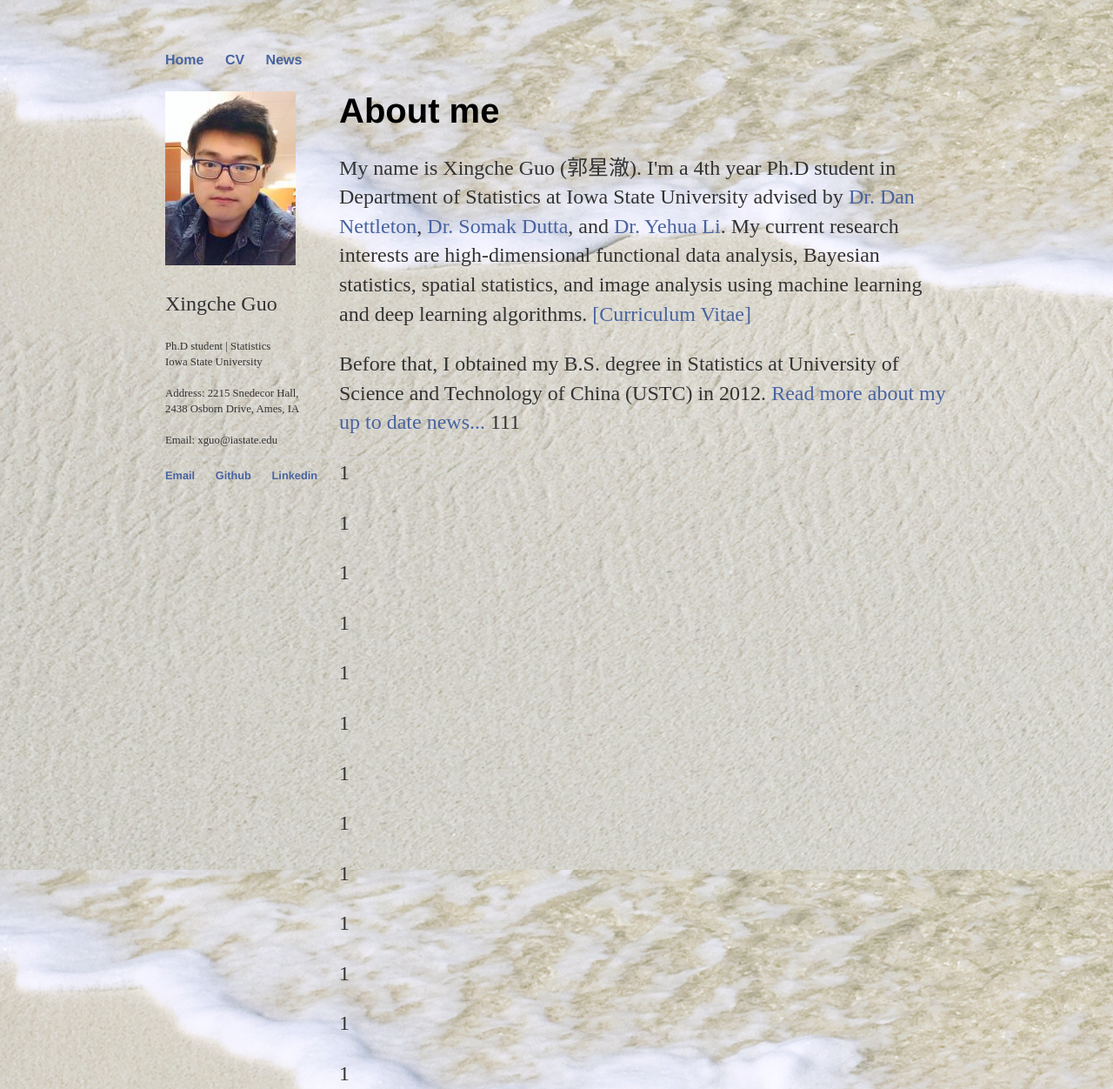
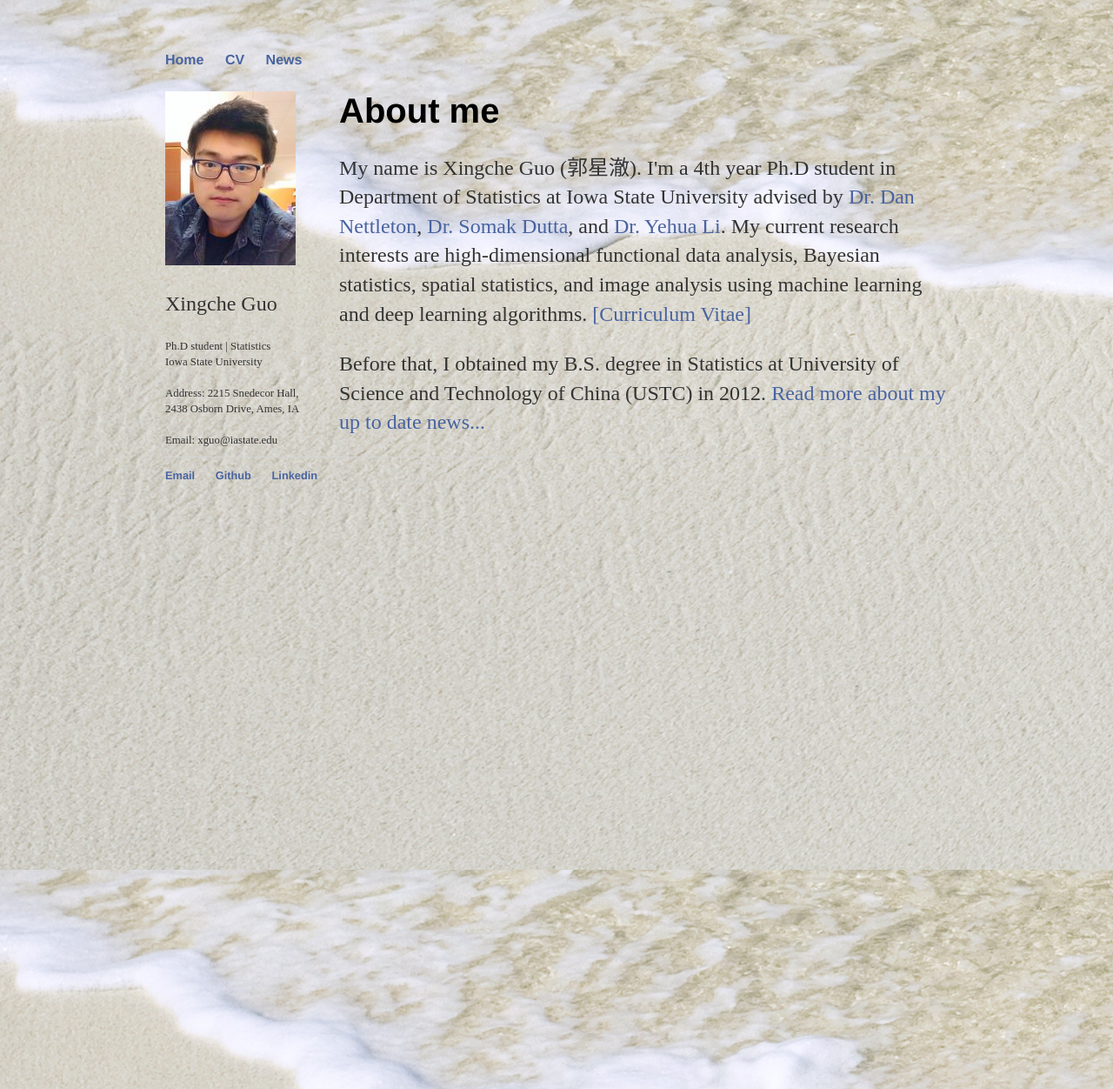
Before and after one commit to xingcheg/xingcheg.github.io, a Jekyll site: the page built from index.html, in a window 1280 px wide. Shown: the whole page at 87% size. Built offline with Jekyll 4.4.1, drawn with Linux system fonts in a browser that asks for light colours.

Commit message:
Update index.html

```diff
--- a/index.html
+++ b/index.html
@@ -14,18 +14,5 @@
 		deep learning algorithms. <a href="/cv">[Curriculum Vitae]</a></p>
 	<p>Before that, I obtained my B.S. degree in Statistics at University of Science and Technology
 	   of China (USTC) in 2012.
-	   <a href="/news">Read more about my up to date news...</a> 111 </p>
-	<p> 1 </p>
-	<p> 1 </p>
-	<p> 1 </p>
-	<p> 1 </p>
-	<p> 1 </p>
-	<p> 1 </p>
-	<p> 1 </p>
-	<p> 1 </p>
-	<p> 1 </p>
-	<p> 1 </p>
-	<p> 1 </p>
-	<p> 1 </p>
-	<p> 1 </p>
+	   <a href="/news">Read more about my up to date news...</a></p>
 </div><!-- /.blurb -->
```
